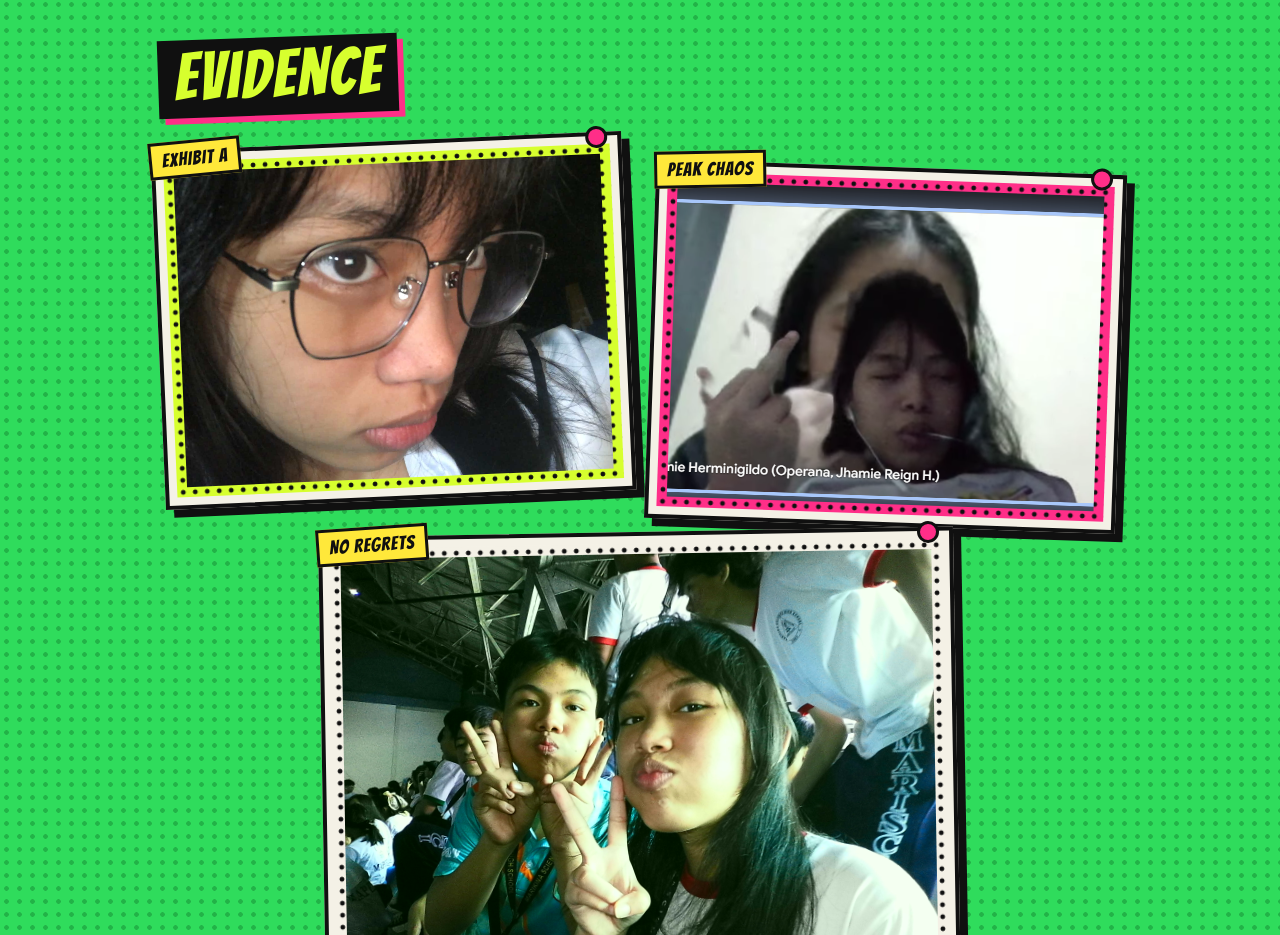
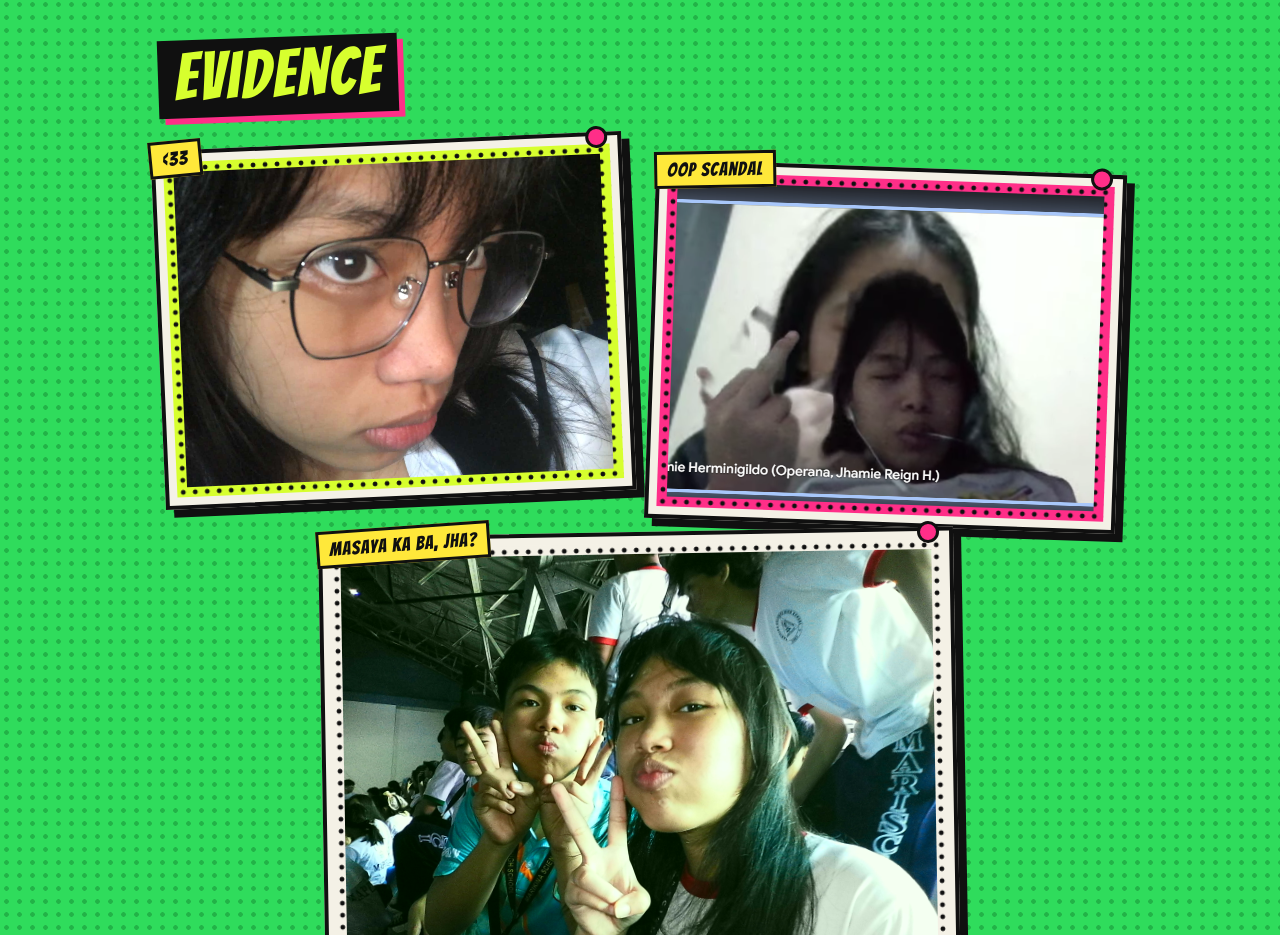
Before and after one commit to saiisaiii/happybirthdayjhamieee, a plain HTML site: page index.html in a window 1280 px wide. Shown: the part 860-1795 px from the top of the page. Drawn offline with nearby package versions, Linux system fonts and the light colour scheme.

Commit message:
Update index.html

```diff
--- a/index.html
+++ b/index.html
@@ -565,11 +565,11 @@
   <section>
     <h2>Evidence</h2>
     <div class="wall">
-      <button class="panel ink" aria-label="Add a photo"><span class="box">EXHIBIT A</span><span
+      <button class="panel ink" aria-label="Add a photo"><span class="box"><33</span><span
           class="pin"></span><span class="pic">tap to add a photo</span></button>
-      <button class="panel ink" aria-label="Add a photo"><span class="box">PEAK CHAOS</span><span
+      <button class="panel ink" aria-label="Add a photo"><span class="box">oop scandal</span><span
           class="pin"></span><span class="pic">tap to add a photo</span></button>
-      <button class="panel ink" aria-label="Add a photo"><span class="box">NO REGRETS</span><span
+      <button class="panel ink" aria-label="Add a photo"><span class="box">masaya ka ba, jha?</span><span
           class="pin"></span><span class="pic">tap to add a photo</span></button>
     </div>
     <input type="file" id="file" accept="image/*" hidden>
```
